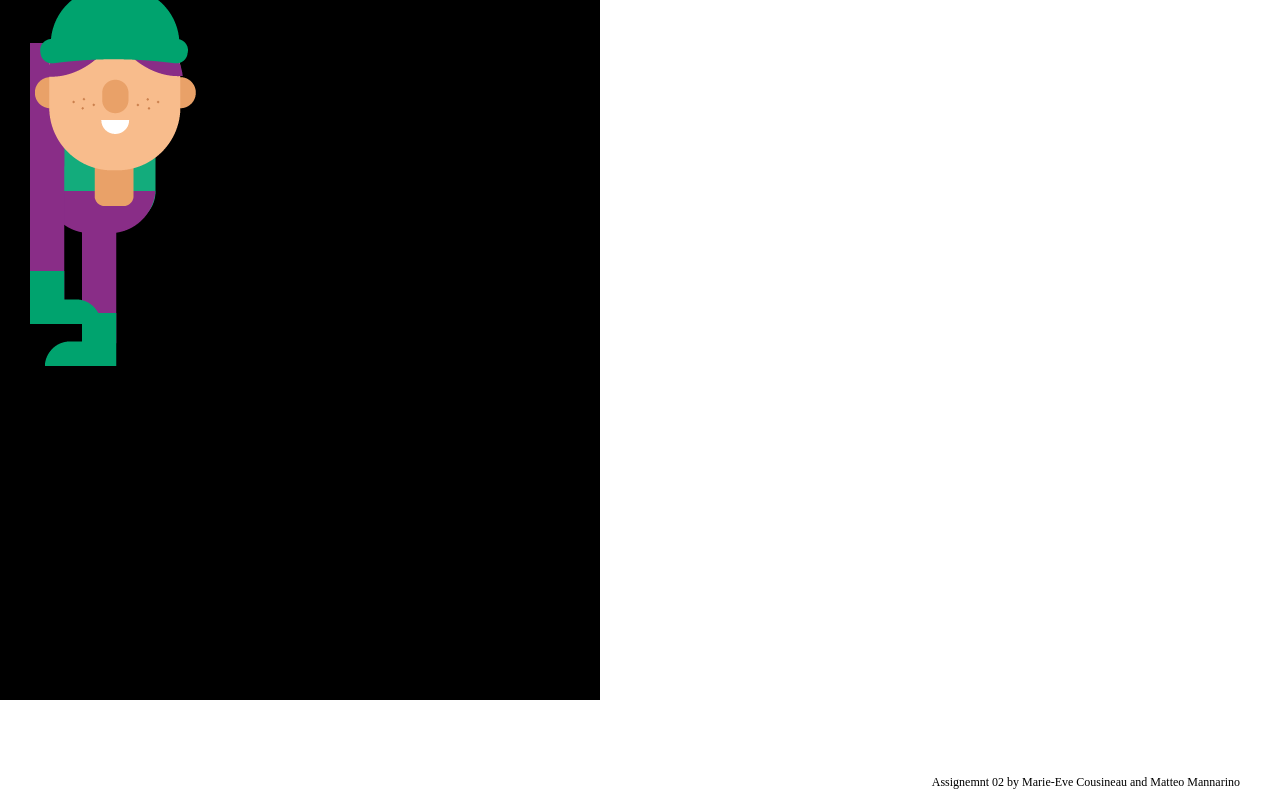
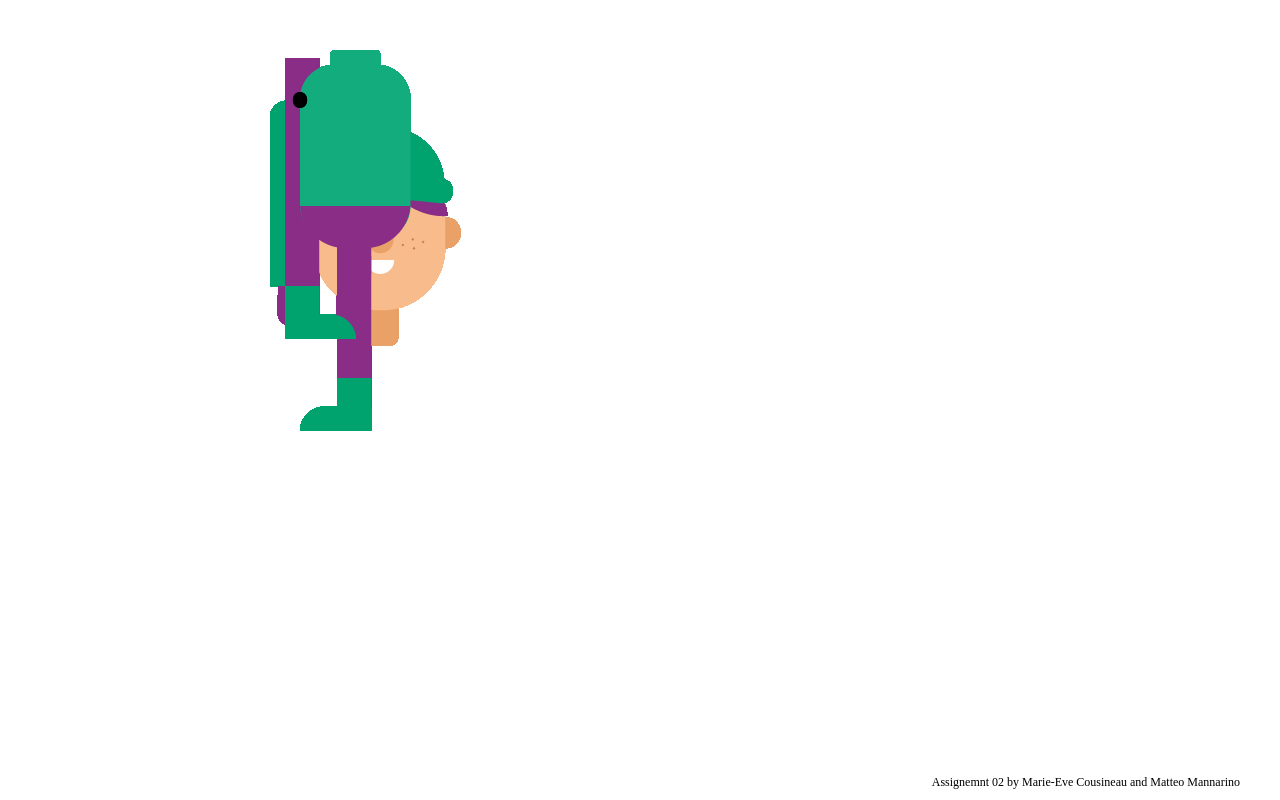
Before and after one commit to evoucou/CART351, a PHP site: page /assignment02/index.html in a window 1280 px wide. Run offline with PHP 8.4, Linux system fonts and the light colour scheme.

Commit message:
Added the eyes

```diff
--- a/assignment02/main.css
+++ b/assignment02/main.css
@@ -18,9 +18,9 @@ body {
 }
 
 canvas {
-  background:black;
-  margin:0;
-  padding:0;
+
+  margin: 0;
+  padding: 0;
 }
 
 
--- a/assignment02/main.js
+++ b/assignment02/main.js
@@ -1,9 +1,8 @@
 
+window.onload = function() {
 
 var images = [];
 
-// Note to myself: we first draw parts that are the farthest away
-// Order is: arms, head, legs, torso, eyes...
 loadImage("leftarm");
 loadImage("leftleg");
 loadImage("torso");
@@ -23,35 +22,60 @@ function loadImage(name) {
 var totalResources = 6;
 var numResourcesLoaded = 0;
 var fps = 30;
-var charX = 45;
-var charY = 85;
+
+// character X, where the central element is the torso.
+// Basically, charX = torsoX.
 
 function resourceLoaded() {
 
 // checking if all images have been laoded, if so we trigger 'draw' function
 numResourcesLoaded += 1;
 if(numResourcesLoaded === totalResources) {
-  setInterval(redraw(charX, charY), 1000 / fps);
+  setInterval(redraw, 1000 / fps);
 }
-console.log(numResourcesLoaded);
 }
 
-// character X, where the central element is the torso.
-// Basically, charX = torsoX.
+function redraw() {
 
-function redraw(x,y) {
+var canvas = document.getElementById("myCanvas");
+var context = canvas.getContext("2d");
 
-this.x = charX;
-this.y = charY;
+var x = canvas.width/2;
+var y = 100;
 
-var context = document.getElementById("myCanvas").getContext("2d");
+  //context.width = context.width; // clears the canvas
 
-  context.width = context.width; // clears the canvas
+  // Note to myself: we first draw parts that are the farthest away
+  // Order is: arms, head, legs, torso, eyes...
+context.drawImage(images["leftarm"], x-30,y);
+context.drawImage(images["rightarm"], x+30,y);
+context.drawImage(images["head"], x, y);
+context.drawImage(images["leftleg"], x, y + 50);
+context.drawImage(images["rightleg"], x - 15, y - 42);
+context.drawImage(images["torso"], x, y - 50);
 
-context.drawImage(images["leftarm"], this.x + 40, this.y - 42);
-context.drawImage(images["leftleg"], this.x, this.y);
-context.drawImage(images["torso"], this.x, this.y - 50);
-context.drawImage(images["rightarm"], this.x - 15, y - 42);
-context.drawImage(images["rightleg"], this.x - 15, this.y - 42);
-context.drawImage(images["head"], this.x - 10, this.y - 125);
+drawEllipse(x, y, 19, 16); // Left Eye
+drawEllipse(x, y, 19, 16); // Right Eye
+
+function drawEllipse(centerX, centerY, width, height) {
+
+  context.beginPath();
+  context.moveTo(centerX, centerY - height/2);
+
+  context.bezierCurveTo(
+    centerX + width/2, centerY - height/2,
+    centerX + width/2, centerY + height/2,
+    centerX, centerY + height/2);
+
+  context.bezierCurveTo(
+    centerX - width/2, centerY + height/2,
+    centerX - width/2, centerY - height/2,
+    centerX, centerY - height/2);
+
+  context.fillStyle = "black";
+  context.fill();
+  context.closePath();
 }
+
+}
+}
```
